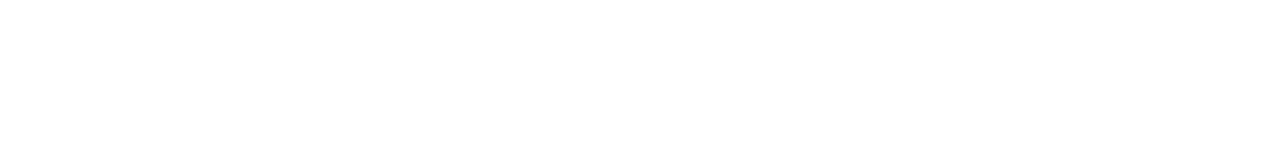
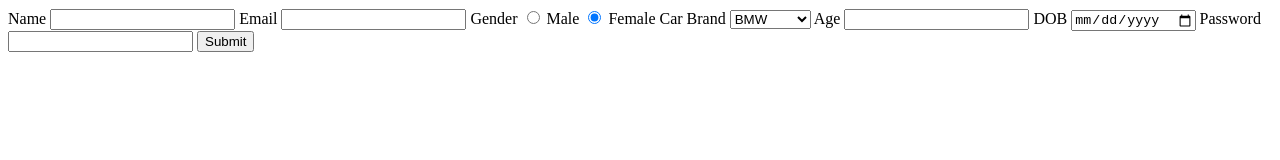
Before and after one commit to acciojob/signup-form-car-madhes20, a website: page main.html in a window 1280 px wide. Drawn offline with Linux system fonts and the light colour scheme.

Commit message:
Update main.html

```diff
--- a/main.html
+++ b/main.html
@@ -8,6 +8,36 @@
 
 <body>
 	<!-- the entire body must be written by student -->
+	<form action="" name="myForm" method="post">
+
+            <label for="name">Name</label>
+            <input type="name" id="name" required />
+
+            <label for="email">Email</label>
+            <input type="email" id="email"  required />
+
+            <label for="gender">Gender</label>
+            <input type="radio" checked="checked" name="gender" required/> Male
+            <input type="radio" checked="checked" name="gender" required/> Female
+
+            <label for="cars">Car Brand</label>
+            <select id="cars" name="cars">
+                <option value="BMW">BMW</option>
+                <option value="Audi">Audi</option>
+                <option value="Mercedez">Mercedez</option>
+              </select>
+
+            <label for="age">Age</label>
+            <input type="text" id="age"  required />
+
+            <label for="dob">DOB</label>
+            <input type="date" id="dob"  required />
+
+            <label for="password">Password</label>
+            <input type="password" id="password"  required />
+
+            <button type="submit" class="button">Submit</button>
+        </form>
     <script type="text/javascript" src="./script.js">
 </script>
 
```
